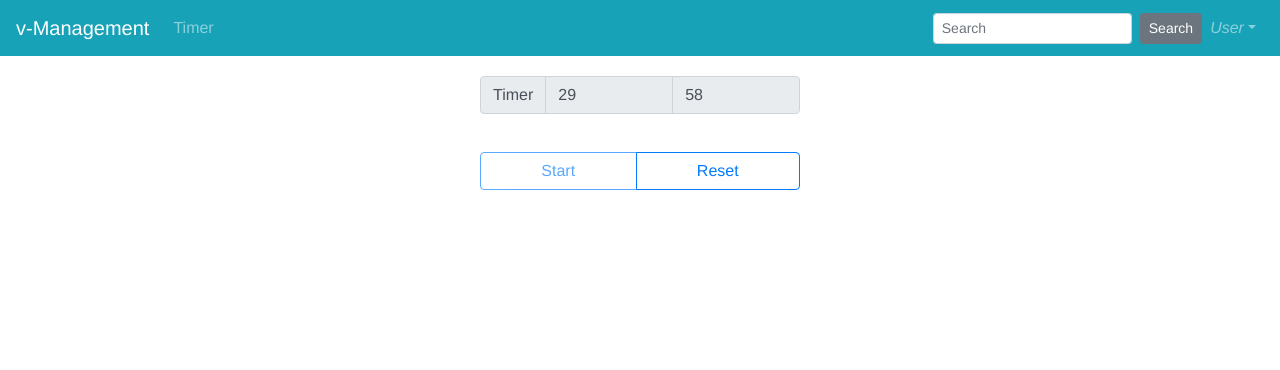
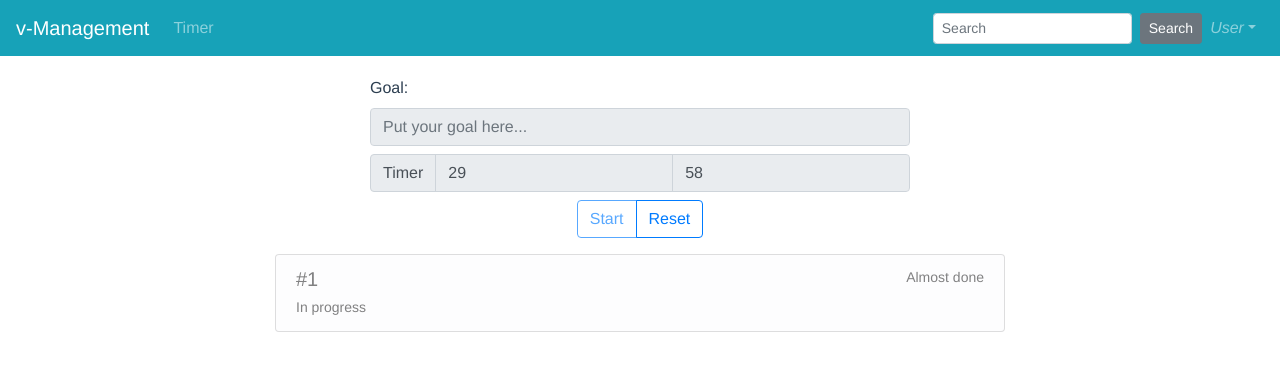
Before and after one commit to vre2h/v-management, a Vue app: page /timer in a window 1280 px wide. Both pictures are taken after a click on the button "Start". Shown: the top 370 px of the page. Built offline with nearby package versions, Linux system fonts and the light colour scheme.

Commit message:
Add timers

```diff
--- a/src/components/Menu.vue
+++ b/src/components/Menu.vue
@@ -2,13 +2,13 @@
   <div>
     <div>
       <b-navbar toggleable="md" type="dark" variant="info">
-        <b-navbar-brand href="#">v-Management</b-navbar-brand>
+        <b-navbar-brand to="/">v-Management</b-navbar-brand>
 
         <b-navbar-toggle target="nav-collapse"></b-navbar-toggle>
 
         <b-collapse id="nav-collapse" is-nav>
           <b-navbar-nav>
-            <b-nav-item to="/timer">Timer</b-nav-item>
+            <b-nav-item to="timer">Timer</b-nav-item>
           </b-navbar-nav>
 
           <!-- Right aligned nav items -->
--- a/src/components/Timer.vue
+++ b/src/components/Timer.vue
@@ -1,5 +1,18 @@
 <template>
-  <div class="wrapper">
+  <b-container>
+    <b-row sm="4" class="d-flex justify-content-center mb-2">
+      <b-col sm="6">
+        <label for="input-default">Goal:</label>
+        <b-form-input
+          :disabled="timerProcess === 'settled'"
+          v-model="timer.title"
+          id="input-default"
+          placeholder="Put your goal here..."
+        ></b-form-input>
+      </b-col>
+    </b-row>
+    <b-row class="d-flex justify-content-center">
+      <b-col sm="6">
         <b-input-group prepend="Timer" class="mb-2">
           <b-form-input
             aria-label="Minutes"
@@ -12,6 +25,9 @@
             v-model="timer.seconds"
           ></b-form-input>
         </b-input-group>
+      </b-col>
+    </b-row>
+    <b-row class="d-flex justify-content-center">
       <b-button-group class="btn-wrapper">
         <b-button
           variant="outline-primary"
@@ -24,22 +40,41 @@
           :disabled="timerProcess === 'unset'"
         >Reset</b-button>
       </b-button-group>
-  </div>
+    </b-row>
+  </b-container>
 </template>
 
 <script>
 import { beep } from "../utils";
 
 export default {
+  props: {
+    onFinish: {
+      type: Function,
+      required: true
+    },
+    onStart: {
+      type: Function,
+      required: true
+    },
+    onReset: {
+      type: Function,
+      required: true
+    }
+  },
   data() {
     return {
       timerProcess: "unset",
       timer: this.createTimerValues(),
-      timeoutId: null,
-      timers: []
+      timeoutId: null
     };
   },
   methods: {
+    cleanTimer() {
+      clearTimeout(this.timeoutId);
+      this.timerProcess = "unset";
+      this.timer = this.createTimerValues();
+    },
     startTimer() {
       this.timerProcess = "settled";
       this.timeoutId = setInterval(() => {
@@ -47,48 +82,34 @@ export default {
         const minutes = Math.floor(restTime / 60);
         const seconds = restTime % 60;
 
-        const makeTimerComplete = timer =>
-          timer.id === this.timeoutId ? { ...timer, complete: true } : timer;
-
         if (restTime < 0) {
           this.resetTimer();
         } else if (restTime === 0) {
-          this.timers = this.timers.map(makeTimerComplete);
-          this.resetTimer();
           beep();
+          this.onFinish(this.timeoutId);
+          this.cleanTimer();
         } else {
           this.timer.minutes = minutes;
           this.timer.seconds = seconds;
         }
       }, 1000);
 
-      this.timers.push({
+      this.onStart({
         id: this.timeoutId,
         minutes: this.timer.minutes,
         seconds: this.timer.seconds,
-        complete: false
+        title: this.timer.title
       });
     },
     resetTimer() {
-      const addcompletedTime = timer =>
-        timer.id === this.timeoutId
-          ? {
-              ...timer,
-              completedMinutes: timer.minutes - this.timer.minutes,
-              completedSeconds: timer.seconds - this.timer.seconds
-            }
-          : timer;
-
-      this.timers = this.timers.map(addcompletedTime);
-
-      clearTimeout(this.timeoutId);
-      this.timerProcess = "unset";
-      this.timer = this.createTimerValues();
+      this.onReset(this.timeoutId, this.activeTime);
+      this.cleanTimer();
     },
     createTimerValues() {
       return {
         minutes: "30",
-        seconds: "00"
+        seconds: "00",
+        title: ""
       };
     }
   },
@@ -99,19 +120,3 @@ export default {
   }
 };
 </script>
-
-<style scoped>
-.wrapper {
-  display: flex;
-  flex-direction: column;
-  justify-content: center;
-  align-items: unset;
-
-  max-width: 320px;
-  margin: 0 auto;
-}
-
-.btn-wrapper {
-  margin-top: 30px;
-}
-</style>
--- /dev/null
+++ b/src/components/TimerStat.vue
@@ -0,0 +1,57 @@
+<template>
+  <b-list-group-item :variant="listItemVariant">
+    <div class="d-flex w-100 justify-content-between">
+      <h5 class="mb-1">{{ title }}</h5>
+      <small>{{ status }}</small>
+    </div>
+
+    <small>{{time}}</small>
+  </b-list-group-item>
+</template>
+
+<script>
+export default {
+  props: {
+    timer: { type: Object, required: true },
+    index: { type: Number, required: true }
+  },
+  computed: {
+    listItemVariant() {
+      if (this.timer.status === "finished") {
+        return "success";
+      }
+      if (this.timer.status === "started") {
+        return "light";
+      }
+      return "warning";
+    },
+    title() {
+      return this.timer.title || `#${this.index + 1}`;
+    },
+    status() {
+      if (this.timer.status === "finished") {
+        return "Success";
+      }
+
+      return "Almost done";
+    },
+    time() {
+      if (this.timer.status === "finished") {
+        return `${this.timer.minutes}:${this.timer.seconds}`;
+      }
+      if (this.timer.status === "started") {
+        return "In progress";
+      }
+
+      return `${this.getNormalizedTime(
+        this.timer.completedMinutes
+      )}:${this.getNormalizedTime(this.timer.completedSeconds)}`;
+    }
+  },
+  methods: {
+    getNormalizedTime(time) {
+      return `${String(time).length === 1 ? "0" : ""}${time}`;
+    }
+  }
+};
+</script>
--- /dev/null
+++ b/src/pages/Timers.vue
@@ -0,0 +1,65 @@
+<template>
+  <b-container fluid="sm">
+    <b-row class="mb-3">
+      <Timer :onFinish="handleTimerFinish" :onReset="handleTimerReset" :onStart="handleTimerStart" />
+    </b-row>
+    <b-row class="d-flex justify-content-center">
+      <b-col sm="8">
+        <b-list-group>
+          <TimerStat
+            v-for="(timer, index) in timers"
+            :key="timer.id"
+            :timer="timer"
+            :index="index"
+            class="flex-column align-items-start"
+          />
+        </b-list-group>
+      </b-col>
+    </b-row>
+  </b-container>
+</template>
+
+<script>
+import Timer from "@/components/Timer";
+import TimerStat from "@/components/TimerStat";
+
+export default {
+  components: { Timer, TimerStat },
+  data() {
+    return {
+      timerName: "",
+      timers: []
+    };
+  },
+  methods: {
+    handleTimerFinish(timerId) {
+      this.timers = this.timers.map(timer =>
+        timer.id === timerId ? { ...timer, status: "finished" } : timer
+      );
+    },
+    handleTimerReset(timerId, activeTime) {
+      this.timers = this.timers.map(timer => {
+        const allSeconds = Number(timer.minutes) * 60 + Number(timer.seconds);
+        const completedSeconds = allSeconds - activeTime;
+        const minutes = Math.floor(completedSeconds / 60);
+        const seconds = completedSeconds % 60;
+
+        return timer.id === timerId
+          ? {
+              ...timer,
+              status: "resetted",
+              completedMinutes: minutes,
+              completedSeconds: seconds
+            }
+          : timer;
+      });
+    },
+    handleTimerStart(timerInfo) {
+      this.timers.push({ ...timerInfo, status: "started" });
+    }
+  }
+};
+</script>
+
+<style>
+</style>
```
Also changed, not shown: src/router.js (+4 -4 lines), 1 other file (tests, documents, lock files or other folders). Lines whose indentation alone changed are shown as unchanged.
